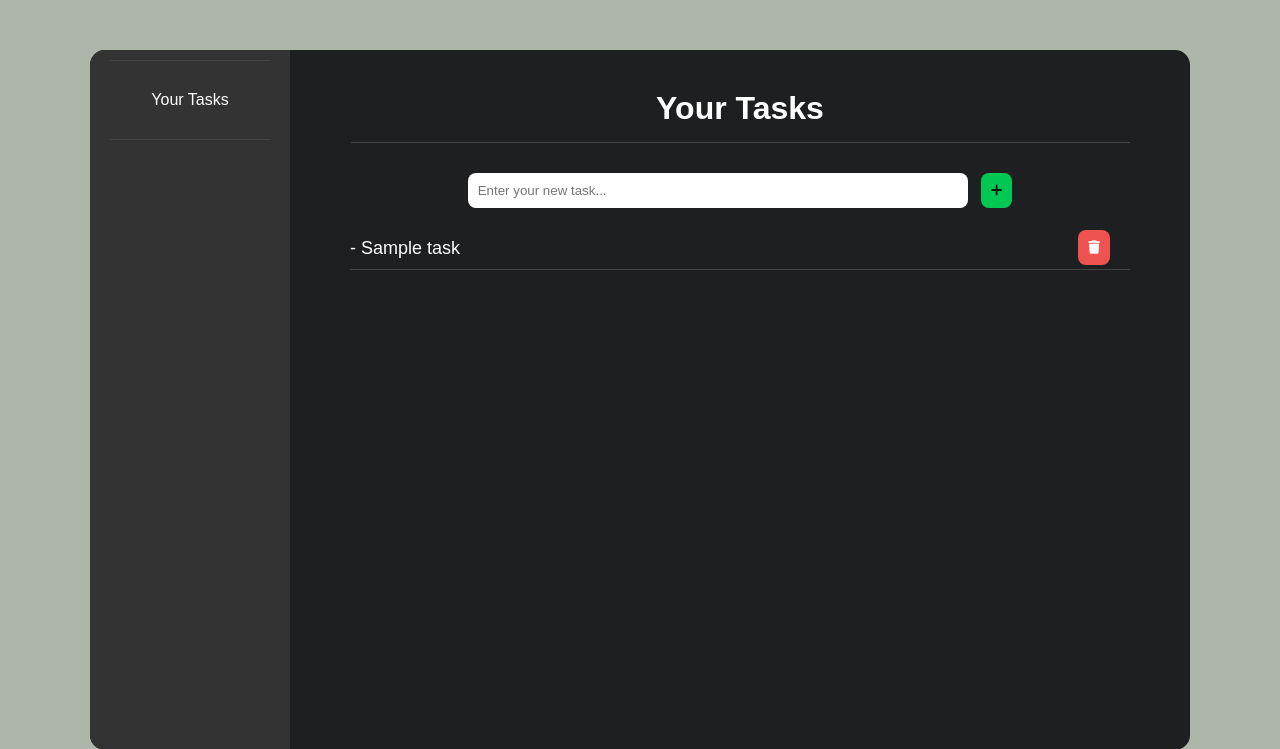
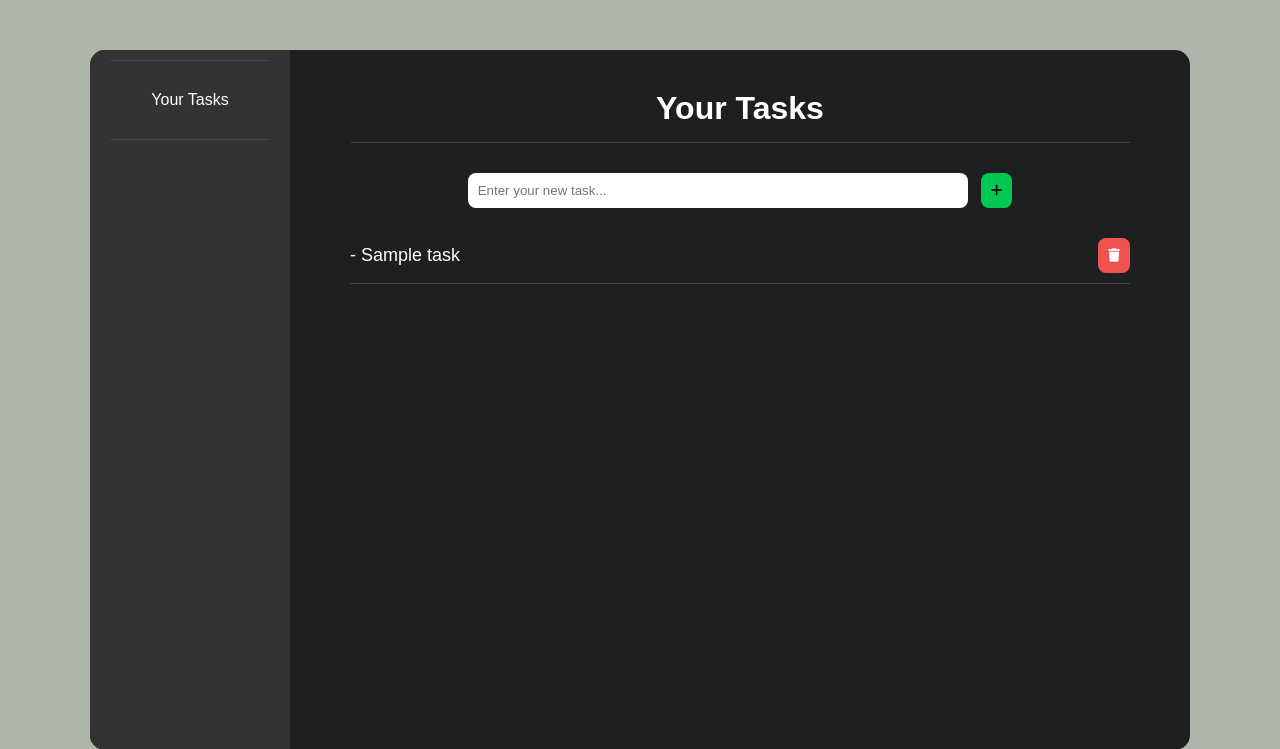
Before and after one commit to Thomas-Attanasio/taskManager, a Flask app: template templates/home.html in a window 1280 px wide. Shown: the top 749 px of the page. Run offline with Flask 3, Linux system fonts and the light colour scheme; the template is opened without the code that fills it: most values are stand-ins (such as "Sample title", 1, 10 or a date in 2020); some libraries are stand-ins or nearby versions.

Commit message:
Bug: The button to delete a task appears only in the last addition -- Fixed

```diff
--- a/static/css/home.css
+++ b/static/css/home.css
@@ -58,7 +58,6 @@
     width: 100%;
     padding: 0;
     list-style-type: none;
-    position: relative;
 }
 
 .showTaskContainer li {
@@ -66,6 +65,11 @@
     border-bottom: 1px solid #444;
     font-size: 18px;
     padding: 10px 0;
+    display: flex;
+    justify-content: space-between;
+    align-items: center;
+    padding: 10px 0;
+    border-bottom: 1px solid #444;
 }
 
 .showTaskContainer button {
@@ -75,9 +79,6 @@
     border-radius: 8px;
     outline: none;
     padding: 10px;
-    position: absolute;
-    right: 20px;
-    bottom: 5px;
     transition: all 0.3s ease;
 }
 
--- a/templates/home.html
+++ b/templates/home.html
@@ -20,11 +20,13 @@
         {% if tasks %}
             <ul>
                 {% for task in tasks %}
-                    <li>- {{ task }}</li>
+                    <li>
+                        - {{ task }}
 
-                    <form action="{{ url_for('delete', taskId=loop.index0) }}" method="POST">
-                        <button type="submit" id="removeTaskButton"><i class="fas fa-trash"></i></button>
-                    </form>
+                        <form action="{{ url_for('delete', taskId=loop.index0) }}" method="POST">
+                            <button type="submit" class="removeTaskButton"><i class="fas fa-trash"></i></button>
+                        </form>
+                    </li>
                 {% endfor %}
             </ul>
         {% else %}
```
